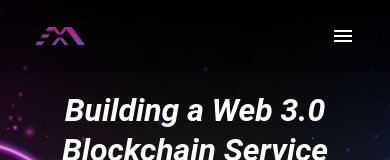
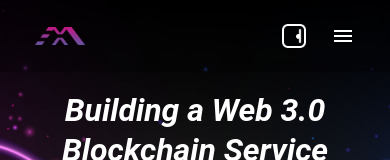
Before and after one commit to ciela0426/exais-foundation, a React (Create React App) app: page / in a window 390 px wide. Shown: the top 160 px of the page. Built offline with nearby package versions, Linux system fonts and the light colour scheme.

Commit message:
[feat] tablet/mobile wallet button fix & exais 1.0 page style fix

```diff
--- a/src/components/Header.js
+++ b/src/components/Header.js
@@ -47,6 +47,7 @@ const Header = ({ title, location, status, setStatus, handleScroll }) => {
             >
                 <div className="logo_box" ></div>
             </Link>
+
             {/* gnb */}
             <div className="gnb">
                 {gnbOpen ? (
@@ -59,13 +60,13 @@ const Header = ({ title, location, status, setStatus, handleScroll }) => {
                 >
                     <div className="gnb_mobile_button_bar"></div>
                 </div>
+
                 <ul className={gnbOpen ? "gnb_box on" : "gnb_box"}>
                     {navMap}
-                    <li className='wallet'>
-                        Wallet
-                    </li>
                 </ul>
+                <div className="wallet"></div>
             </div>
+
         </header>
     );
 }
--- a/src/scss/header.scss
+++ b/src/scss/header.scss
@@ -28,8 +28,6 @@
     > a {
         > .logo_box {
             z-index: 50;
-            position: relative;
-            display: flex;
             width: 90px;
             height: 30px;
             cursor: pointer;
@@ -40,8 +38,17 @@
 
     > .gnb {
         display: flex;
+        flex-flow: row nowrap;
+        justify-content: space-between;
+        align-items: center;
         height: 100%;
+
+        > .gnb_mobile_button {
+            display: none;
+        }
+
         > .gnb_box {
+            width: 700px;
             display: flex;
             flex-flow: row wrap;
             justify-content: space-between;
@@ -68,21 +75,22 @@
                         color: #9F78F8;
                     }
                 }
-                &:last-of-type {
-                    margin-right: 0;
+            }
+        }
+
+        .wallet {
             width: 24px;
             height: 24px;
             background: url(../assets/images/wallet.png) no-repeat 50% 50%;
             background-size: contain;
             text-indent: -9999px;
             overflow: hidden;
+            cursor: pointer;
             &:hover,
             &.on {
                 border-bottom: none;
                 background: url(../assets/images/wallet_hover.png) no-repeat 50% 50%;
                 background-size: contain;
-                    }
-                }
             }
         }
     }
@@ -104,8 +112,7 @@
             }
         }
         > .gnb {
-            display: flex;
-            align-items: center;
+            flex-flow: row-reverse nowrap;
             height: 100%;
 
             > .blur_box {
@@ -131,6 +138,7 @@
             }
 
             > .gnb_mobile_button {
+                display: block;
                 z-index: 55;
                 position: relative;
                 padding: 11px 3px;
@@ -214,6 +222,9 @@
                     }
                 }
             }
+            .wallet {
+                margin-right: 25px;
+            }
         }
     }
 }
```
Lines whose indentation alone changed are shown as unchanged.
